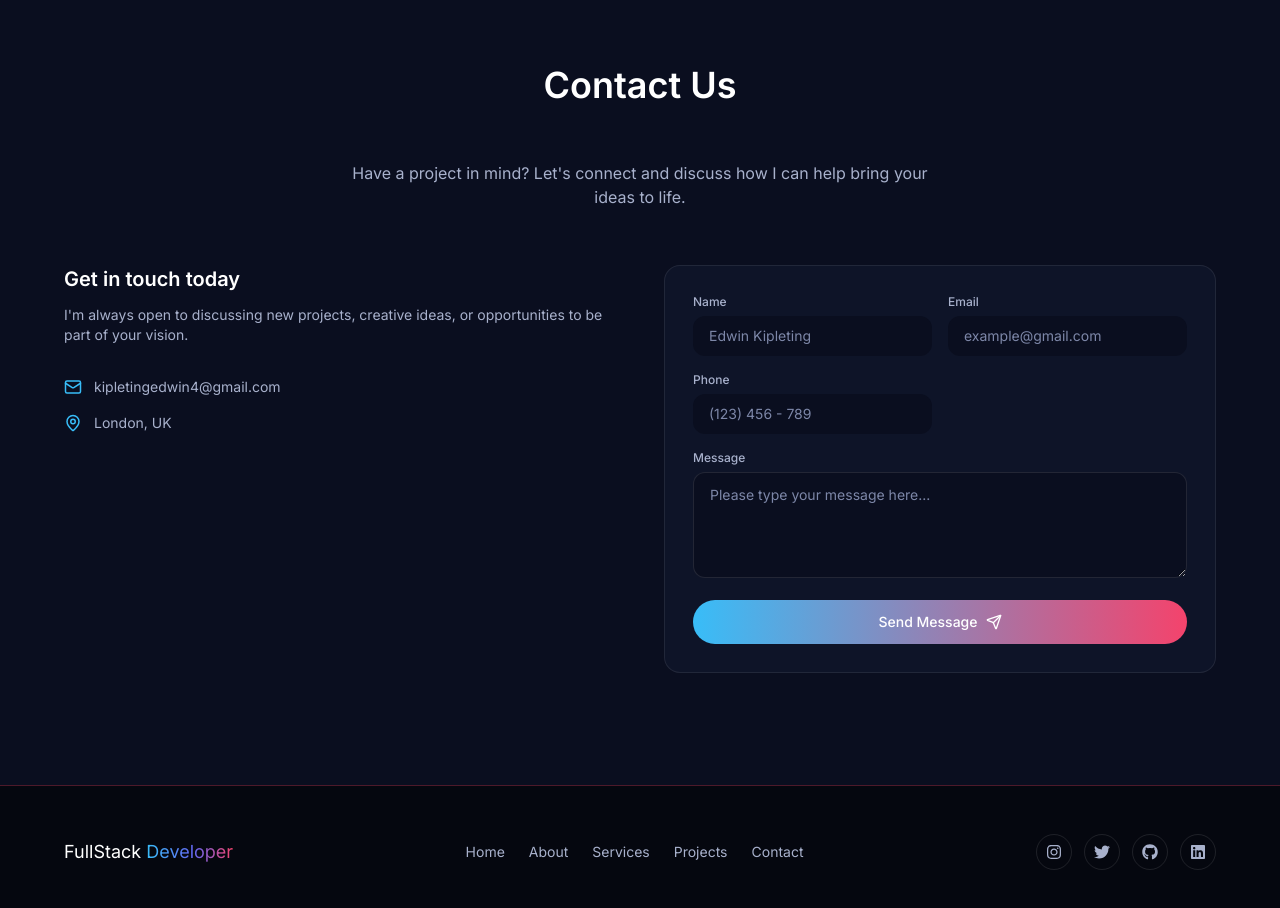
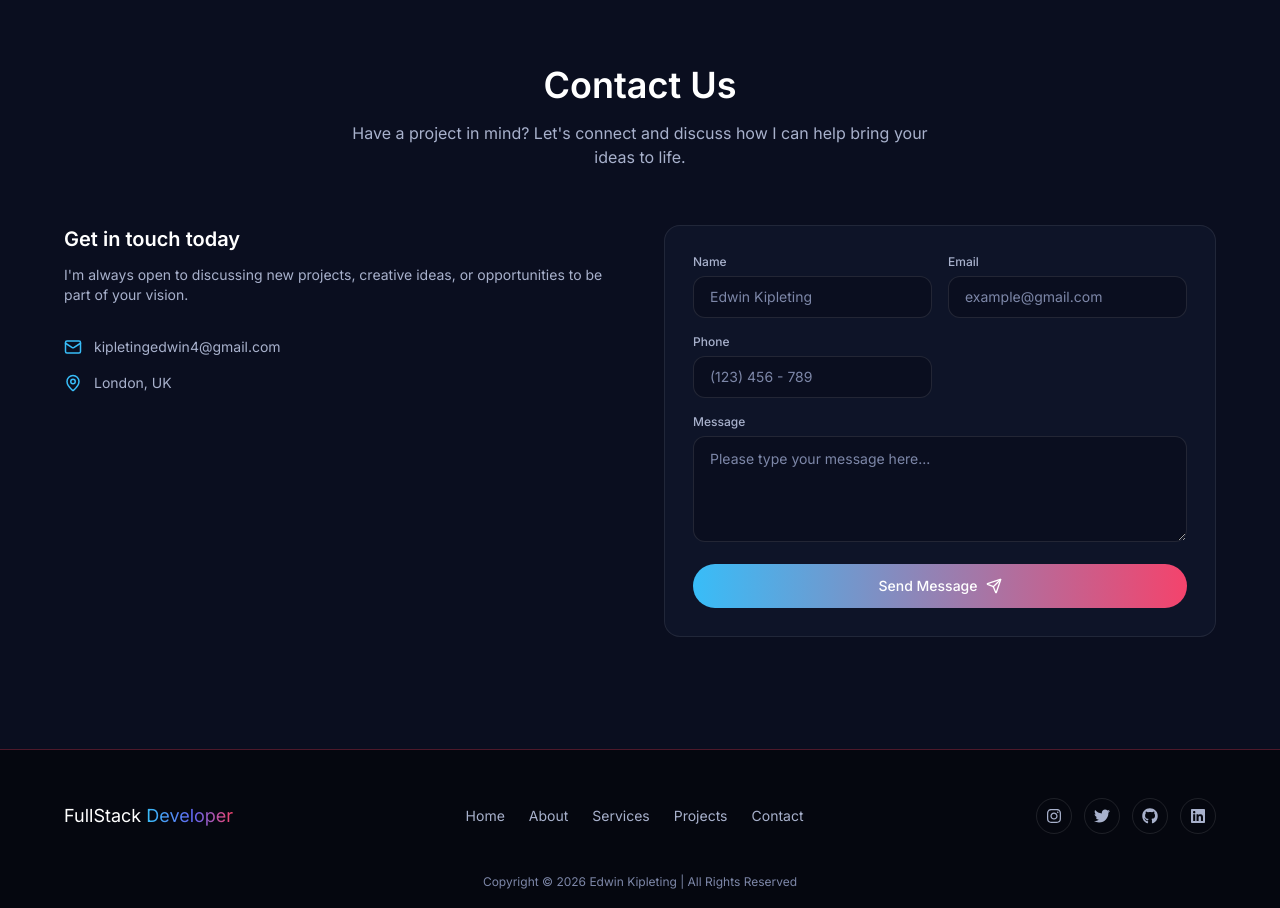
Before and after one commit to KipletingEdwin/personal-portfolio, a React (Vite) app: page / in a window 1280 px wide. Shown: the part 4880-5788 px from the top of the page. Built offline with nearby package versions, Linux system fonts and the light colour scheme.

Commit message:
clean up Contact form (uncontrolled inputs, border fix, env-based EmailJS credentials) and animate submit button state

```diff
--- a/src/components/Contact.jsx
+++ b/src/components/Contact.jsx
@@ -1,5 +1,5 @@
-
-import { Loader2, Mail, MapPin, Send } from "lucide-react";
+import { AnimatePresence, motion } from "framer-motion";
+import { Check, Loader2, Mail, MapPin, Send } from "lucide-react";
 import { useRef, useState } from "react";
 import emailjs from "@emailjs/browser";
 
@@ -13,12 +13,14 @@
     setIsSending(true);
 
     emailjs
-      .sendForm("service_c8nr3fj", "template_5wg5k3m", form.current, {
-        publicKey: "4ujZMtpMTuQBs6Jtw",
-      })
+      .sendForm(
+        import.meta.env.VITE_EMAILJS_SERVICE_ID,
+        import.meta.env.VITE_EMAILJS_TEMPLATE_ID,
+        form.current,
+        { publicKey: import.meta.env.VITE_EMAILJS_PUBLIC_KEY },
+      )
       .then(
         () => {
-          console.log("SUCCESS!");
           setSent(true);
           setIsSending(false);
           form.current.reset();
@@ -26,6 +28,7 @@
         },
         (error) => {
           console.log("FAILED...", error.text);
+          setIsSending(false);
         },
       );
   };
@@ -41,7 +44,7 @@
           <h2 className="font-display text-3xl font-semibold text-white md:text-4xl">
             Contact Us
           </h2>
-          <p className="mt-14 text-mist-300">
+          <p className="mt-4 text-mist-300">
             Have a project in mind? Let's connect and discuss how I can help
             bring your ideas to life.
           </p>
@@ -73,37 +76,16 @@
             className="card-surface space-y-4 rounded-2xl p-7"
           >
             <div className="grid gap-4 sm:grid-cols-2">
-              <Field
-                label="Name"
-                name="name"
-                value={form.name}
-                onChange={handleChange}
-                placeholder="Edwin Kipleting"
-              />
+              <Field label="Name" name="name" placeholder="Edwin Kipleting" />
               <Field
                 label="Email"
                 name="email"
                 type="email"
-                value={form.email}
-                onChange={handleChange}
                 placeholder="example@gmail.com"
               />
             </div>
             <div className="grid gap-4 sm:grid-cols-2">
-              <Field
-                label="Phone"
-                name="phone"
-                value={form.phone}
-                onChange={handleChange}
-                placeholder="(123) 456 - 789"
-              />
-              {/* <Field
-                label="Company"
-                name="company"
-                value={form.company}
-                onChange={handleChange}
-                placeholder="Facebook"
-              /> */}
+              <Field label="Phone" name="phone" placeholder="(123) 456 - 789" />
             </div>
             <div>
               <label className="mb-1.5 block text-xs font-medium text-mist-300">
@@ -113,30 +95,54 @@
                 name="message"
                 rows={4}
                 value={form.message}
-                onChange={handleChange}
                 placeholder="Please type your message here..."
                 className="w-full rounded-xl border border-white/10 bg-ink-900 px-4 py-3 text-sm text-white placeholder:text-mist-400 outline-none focus:border-cyan-accent"
               />
             </div>
-            <button
+            <motion.button
               type="submit"
               disabled={isSending || sent}
-              className="flex w-full items-center justify-center gap-2 rounded-full btn-gradient px-6 py-3 text-sm font-medium text-white transition-transform hover:scale-[1.02]"
+              whileHover={!isSending && !sent ? { scale: 1.02 } : {}}
+              whileTap={!isSending && !sent ? { scale: 0.98 } : {}}
+              className="flex w-full items-center justify-center gap-2 rounded-full btn-gradient px-6 py-3 text-sm font-medium text-white disabled:opacity-80"
             >
-              {isSending ? (
-                <>
-                  <span>Sending...</span>
-                  <Loader2 size={16} className="animate-spin" />
-                </>
-              ) : sent ? (
-                "Message sent"
-              ) : (
-                <>
-                  <span>Send Message</span>
-                  <Send size={16} />
-                </>
-              )}
-            </button>
+              <AnimatePresence mode="wait" initial={false}>
+                {isSending ? (
+                    <motion.span
+                    key="sending"
+                    initial={{ opacity: 0, y: 6}}
+                    animate={{ opacity: 1, y: 0 }}
+                    exit={{ opacity: 0, y: -6}}
+                    transition={{ duration: 0.2}}
+                    className="flex items-center gap-2"
+                    >Sending... <Loader2 size={16} className="animate-spin" />
+
+                    </motion.span>
+                ) : sent ? (
+                  <motion.span
+                    key="sent"
+                    initial={{ opacity: 0, y: 6 }}
+                    animate={{ opacity: 1, y: 0 }}
+                    exit={{ opacity: 0, y: -6 }}
+                    transition={{ duration: 0.2 }}
+                    className="flex items-center gap-2"
+                  >
+                     Message sent <Check size={16}/>
+                  </motion.span>
+                ) : (
+                    <motion.span
+                    key="idle"
+                    initial={{ opacity: 0, y: 6 }}
+                    animate={{ opacity: 1, y: 0 }}
+                    exit={{ opacity: 0, y: -6 }}
+                    transition={{ duration: 0.2 }}
+                    className="flex items-center gap-2"
+                    >
+                      Send Message <Send size={16} />
+                      </motion.span>
+                )}
+              </AnimatePresence>
+            </motion.button>
           </form>
         </div>
       </div>
@@ -144,7 +150,7 @@
   );
 };
 
-function Field({ label, name, value, onChange, placeholder, type = "text" }) {
+function Field({ label, name, placeholder, type = "text" }) {
   return (
     <div>
       <label
@@ -157,10 +163,8 @@
         id={name}
         name={name}
         type={type}
-        value={value}
-        onChange={onChange}
         placeholder={placeholder}
-        className="w-full rounded-xl border-white/10 bg-ink-900 px-4 py-2.5 text-sm text-white placeholder:text-mist-400 outline-none focus:border-cyan-accent"
+        className="w-full rounded-xl border border-white/10 bg-ink-900 px-4 py-2.5 text-sm text-white placeholder:text-mist-400 outline-none focus:border-cyan-accent"
       />
     </div>
   );
--- a/src/components/Navbar.jsx
+++ b/src/components/Navbar.jsx
@@ -1,3 +1,4 @@
+
 import { AnimatePresence, motion } from "framer-motion";
 import { Menu, Send, Sparkles, X } from "lucide-react";
 import { navLinks } from "../data/content";
```
Also changed, not shown: 1 other file (tests, documents, lock files or other folders).
